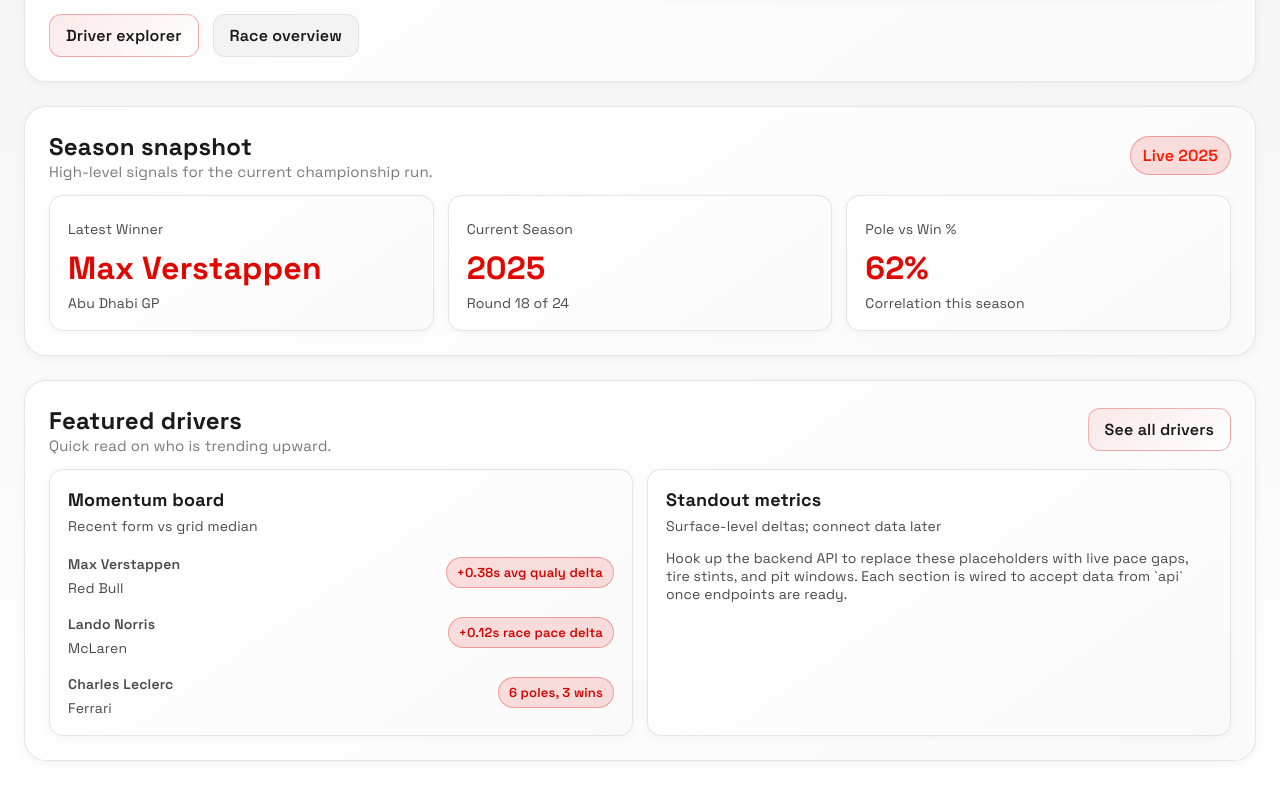
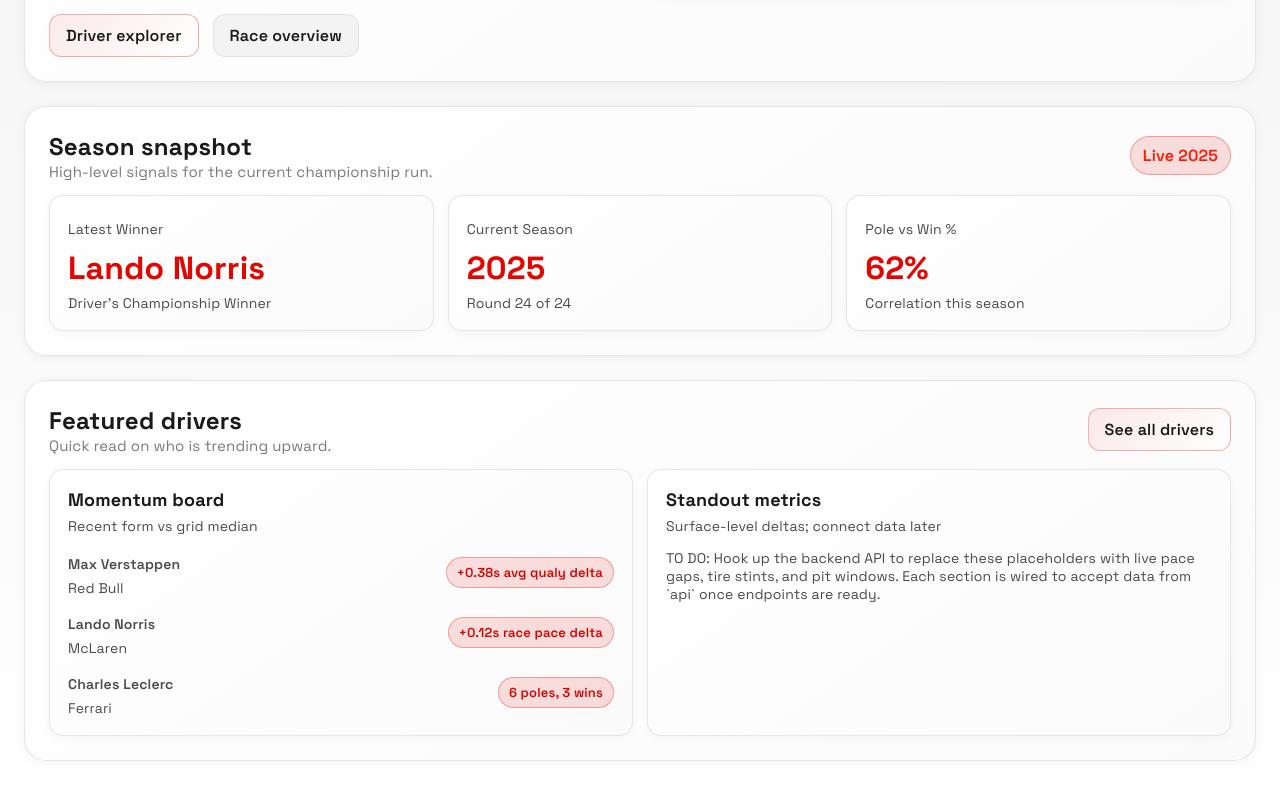
Before and after one commit to GharbinBern/F1-Analytics, a React app in the folder frontend/: page / in a window 1280 px wide. Shown: the part 438-1238 px from the top of the page. Built offline with nearby package versions, Linux system fonts and the light colour scheme; the HTML template or start-up script is replaced by a standard one.

Commit message:
update HomePage with new theme styling

```diff
--- a/frontend/src/features/home/HomePage.jsx
+++ b/frontend/src/features/home/HomePage.jsx
@@ -1,8 +1,8 @@
 import Card from '../../components/Card'
 
 const stats = [
-  { label: 'Latest Winner', value: 'Max Verstappen', detail: 'Abu Dhabi GP' },
-  { label: 'Current Season', value: '2025', detail: 'Round 18 of 24' },
+  { label: 'Latest Winner', value: 'Lando Norris', detail: "Driver's Championship Winner" },
+  { label: 'Current Season', value: '2025', detail: 'Round 24 of 24' },
   { label: 'Pole vs Win %', value: '62%', detail: 'Correlation this season' },
 ]
 
@@ -94,7 +94,7 @@
           </Card>
           <Card title="Standout metrics" subtitle="Surface-level deltas; connect data later">
             <p className="section-note">
-              Hook up the backend API to replace these placeholders with live pace gaps, tire stints, and pit
+              TO DO: Hook up the backend API to replace these placeholders with live pace gaps, tire stints, and pit
               windows. Each section is wired to accept data from `api` once endpoints are ready.
             </p>
           </Card>
```
